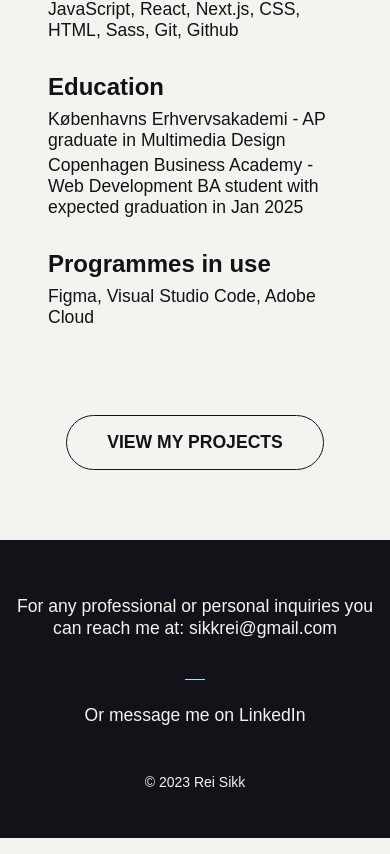
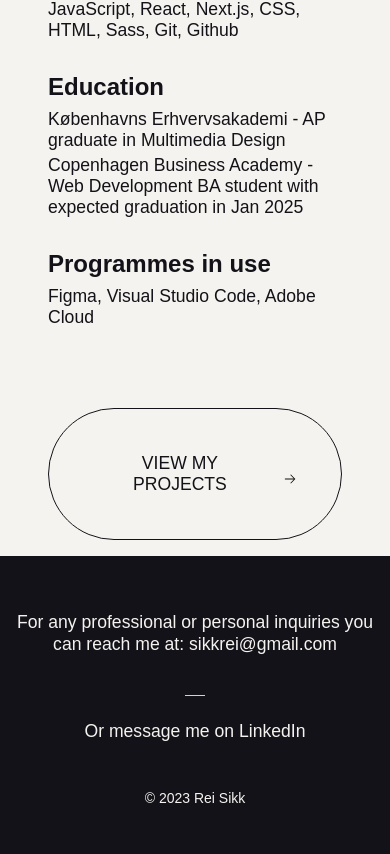
Before and after one commit to ReiSikk/portfolio, a React (Vite) app: page / in a window 390 px wide. Shown: the part 907-1761 px from the top of the page. Built offline with nearby package versions, Linux system fonts and the light colour scheme; a web font is replaced by a local one.

Commit message:
button almost done

```diff
--- a/src/Pages/HomePage.jsx
+++ b/src/Pages/HomePage.jsx
@@ -2,6 +2,7 @@
 import arrowRight from "../media/arrow-right.svg";
 import linkedinLogo from "../media/linkedin.svg";
 import githublogo from "../media/github.svg";
+import arrowright from "../media/arrow-right.svg";
 import { Link } from "react-router-dom";
 
 
@@ -67,6 +68,7 @@ function HomePage() {
     </main>
     <div className="cta">
                 <Link to="projects" className="view-projects">View my projects</Link>
+                <span><img src={arrowright} alt="arrow" /></span>
             </div>
 
     </>
--- a/src/sass/pages/_home-page.scss
+++ b/src/sass/pages/_home-page.scss
@@ -57,8 +57,7 @@ h1 {
     min-height: 100px;
     border-radius: 100px;
     transition: all 0.3s ease;
-    margin: 3rem 0rem 5rem 0rem;
-    a {
+
         text-align: center;
         text-transform: uppercase;
         font-weight: bold;
@@ -69,18 +68,29 @@ h1 {
         padding: 1.75rem 2.75rem;
         border-radius: 200px;
         border: 1.5px solid $black;
+        a {
+            padding-right: 0.2rem;
+        }
 
-    }
+        span {
+            margin-left: 1rem;
+        }
+
   }
 .cta:hover {
-    a {
         background: $black;
         text-decoration: none;
         color: $white;
         box-shadow: 0 5px 32px rgba(0, 0, 0, 0.2);
         border: 1.5px solid transparent;
-
-    }
+        a {
+            padding-right: 1rem;
+        }
+        span {
+            img {
+                filter: invert(1);
+            }
+        }
 }
 
 .hover-den:hover {
@@ -132,20 +142,17 @@ h1 {
   }
   @media only screen and (max-width:580px) {
     .cta {
-        a {
             font-size: clamp(1.5rem, 1.3182rem + 0.6061vw, 1.75rem)
-        }
     }
   }
 
 
   @media only screen and (max-width: 780px) {
-    .cta {
-        a {
+        .cta {
             max-width: fit-content;
             font-size: clamp(2rem, 1.6364rem + 1.2121vw, 2.5rem);
         }
-    }
+
 }
 
   @media only screen and (min-width:580px) {
@@ -179,7 +186,6 @@ h1 {
   }
   @media only screen and (max-width: 480px) {
     .cta {
-        margin: -1rem 0rem 2rem 0rem;
         a {
             max-width: fit-content;
             font-size: 1.1rem;
```
